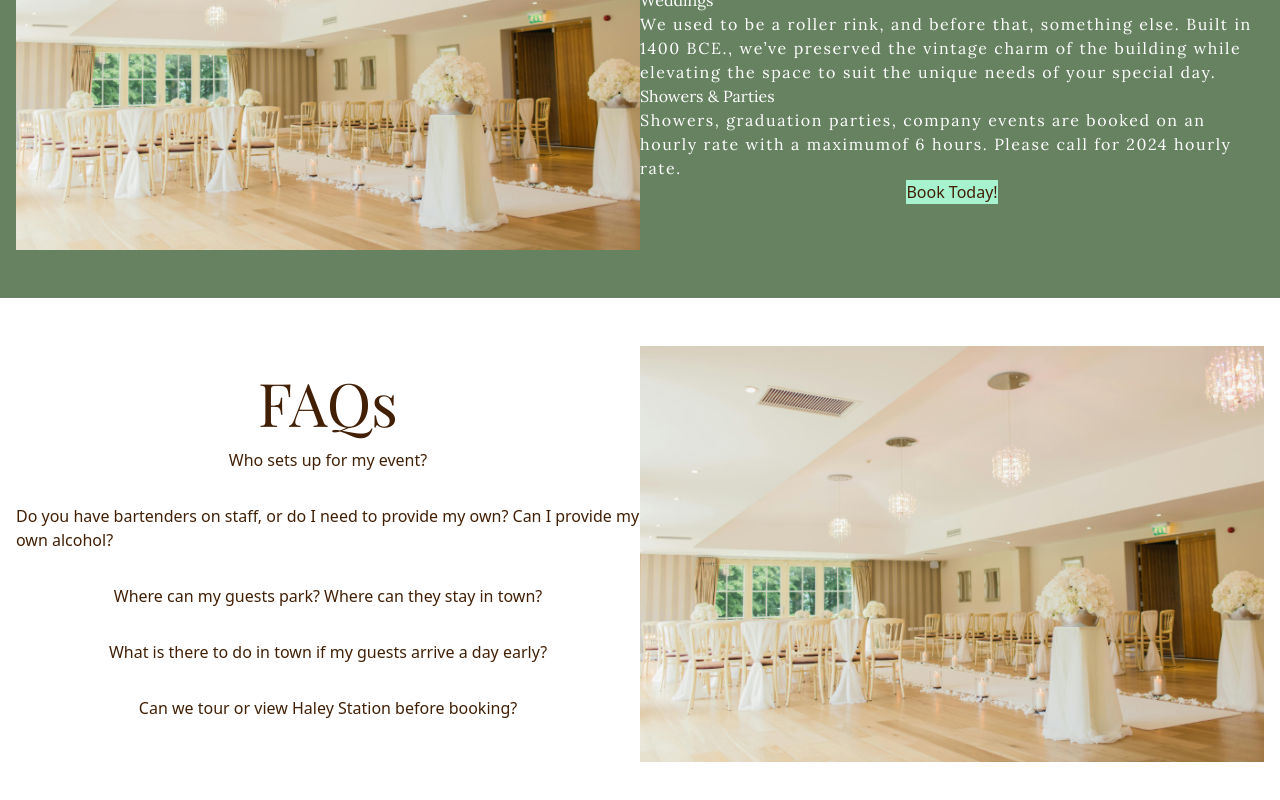
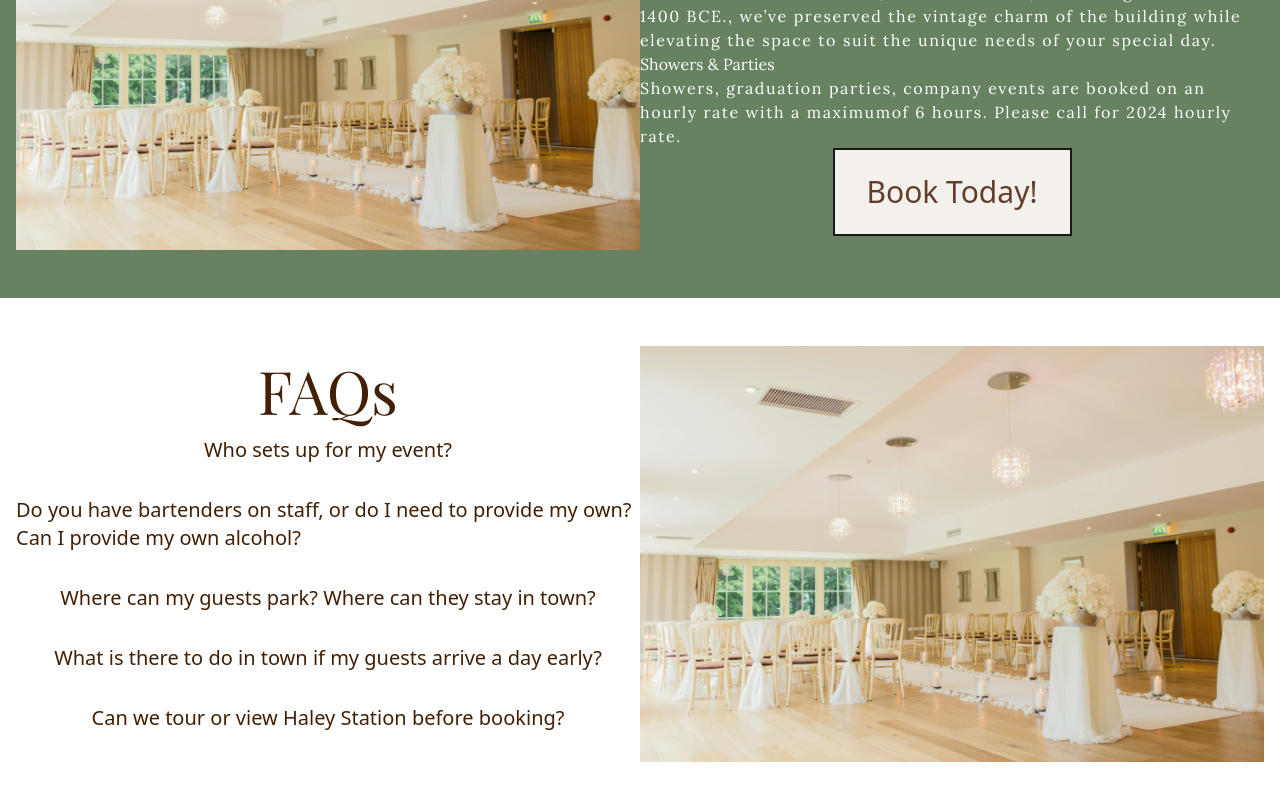
Before and after one commit to lee14k/haleystation, a Next.js app: page /About in a window 1280 px wide. Shown: the part 726-1526 px from the top of the page. Built offline with nearby package versions, Linux system fonts and the light colour scheme; a web font is replaced by a local one.

Commit message:
continuing formatting

```diff
--- a/components/FAQ.jsx
+++ b/components/FAQ.jsx
@@ -1,4 +1,4 @@
-import React, { useState } from 'react';
+import React, { useState } from "react";
 import Topbar from "../components/Topbar";
 import { Playfair_Display } from "next/font/google";
 import { Lora } from "next/font/google";
@@ -9,15 +9,38 @@ const playfair = Playfair_Display({ subsets: ["latin"] });
 
 const FAQ = () => {
   const questions = [
-        { question: "Who sets up for my event?", answer: "Your event coordinator will handle all the setup. You just need to show up and enjoy your day!" },
-        { question: "Do you have bartenders on staff, or do I need to provide my own? Can I provide my own alcohol?", answer: "We have professional bartenders on staff. You are welcome to provide your own alcohol, but it must be served by our bartenders." },
-        { question: "Where can my guests park? Where can they stay in town?", answer: "There is ample parking at our venue. We can recommend several nearby hotels for your guests." },
-        { question: "What is there to do in town if my guests arrive a day early?", answer: "There are plenty of attractions, including parks, museums, and great dining options." },
-        { question: "Can we tour or view Haley Station before booking?", answer: "Absolutely! We encourage you to schedule a tour to see the venue and discuss your event in detail." },
+    {
+      question: "Who sets up for my event?",
+      answer:
+        "Your event coordinator will handle all the setup. You just need to show up and enjoy your day!",
+    },
+    {
+      question:
+        "Do you have bartenders on staff, or do I need to provide my own? Can I provide my own alcohol?",
+      answer:
+        "We have professional bartenders on staff. You are welcome to provide your own alcohol, but it must be served by our bartenders.",
+    },
+    {
+      question: "Where can my guests park? Where can they stay in town?",
+      answer:
+        "There is ample parking at our venue. We can recommend several nearby hotels for your guests.",
+    },
+    {
+      question: "What is there to do in town if my guests arrive a day early?",
+      answer:
+        "There are plenty of attractions, including parks, museums, and great dining options.",
+    },
+    {
+      question: "Can we tour or view Haley Station before booking?",
+      answer:
+        "Absolutely! We encourage you to schedule a tour to see the venue and discuss your event in detail.",
+    },
   ];
 
   // State to keep track of which answers are visible
-    const [visibleAnswers, setVisibleAnswers] = useState(Array(questions.length).fill(false));
+  const [visibleAnswers, setVisibleAnswers] = useState(
+    Array(questions.length).fill(false)
+  );
 
   const toggleAnswerVisibility = (index) => {
     // Update the visibility state of the targeted answer
@@ -35,10 +58,15 @@ const FAQ = () => {
           </div>
           {questions.map((item, index) => (
             <div key={item.question} className="my-4">
-                            <button onClick={() => toggleAnswerVisibility(index)} className="text-left w-full">
+              <button
+                onClick={() => toggleAnswerVisibility(index)}
+                className="text-left w-full text-xl"
+              >
                 {item.question}
               </button>
-                            {visibleAnswers[index] && <div className="text-sm mt-2">{item.answer}</div>}
+              {visibleAnswers[index] && (
+                <div className="text-xl mt-2">{item.answer}</div>
+              )}
             </div>
           ))}
         </div>
--- a/components/Location.jsx
+++ b/components/Location.jsx
@@ -34,7 +34,9 @@ export default function Location() {
               rate.
             </p>
           </div>
-          <button className="bg-emerald-200">Book Today!</button>
+          <button className="bridalone brown-text px-8 py-6 text-3xl border-2 border-stone-900">
+            Book Today!
+          </button>
         </div>
       </div>
     </div>
--- a/pages/About.js
+++ b/pages/About.js
@@ -35,8 +35,7 @@ const About = () => {
               rate.
             </p>
           </div>
-          <button className="green-box text-white px-2.5 py-2.5 text-xl">
-            Book Today!
+          <button className="green-box text-white px-8 py-6 text-3xl border-2 border-stone-900">            Book Today!
           </button>
         </div>
         <div>
```
Lines whose indentation alone changed are shown as unchanged.
